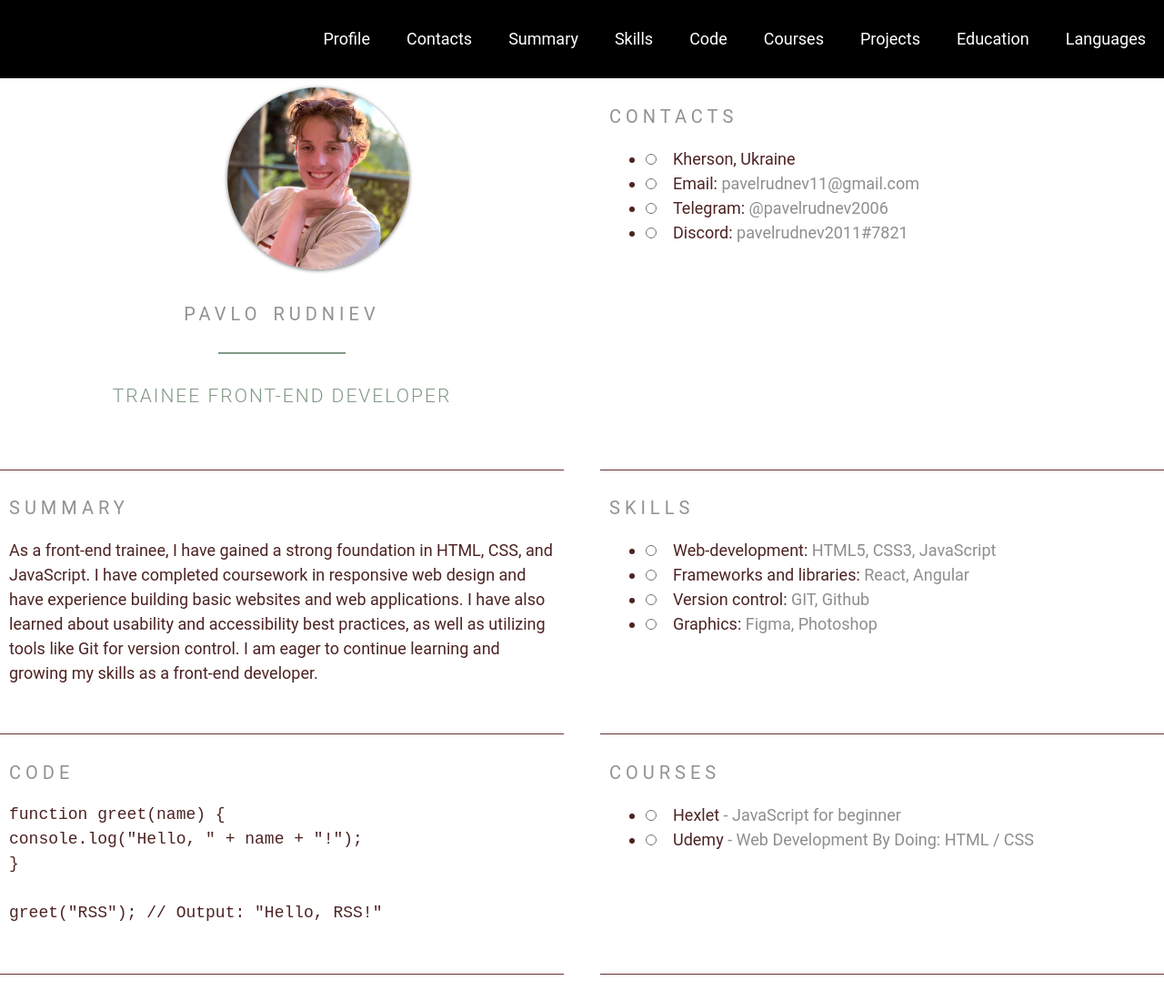
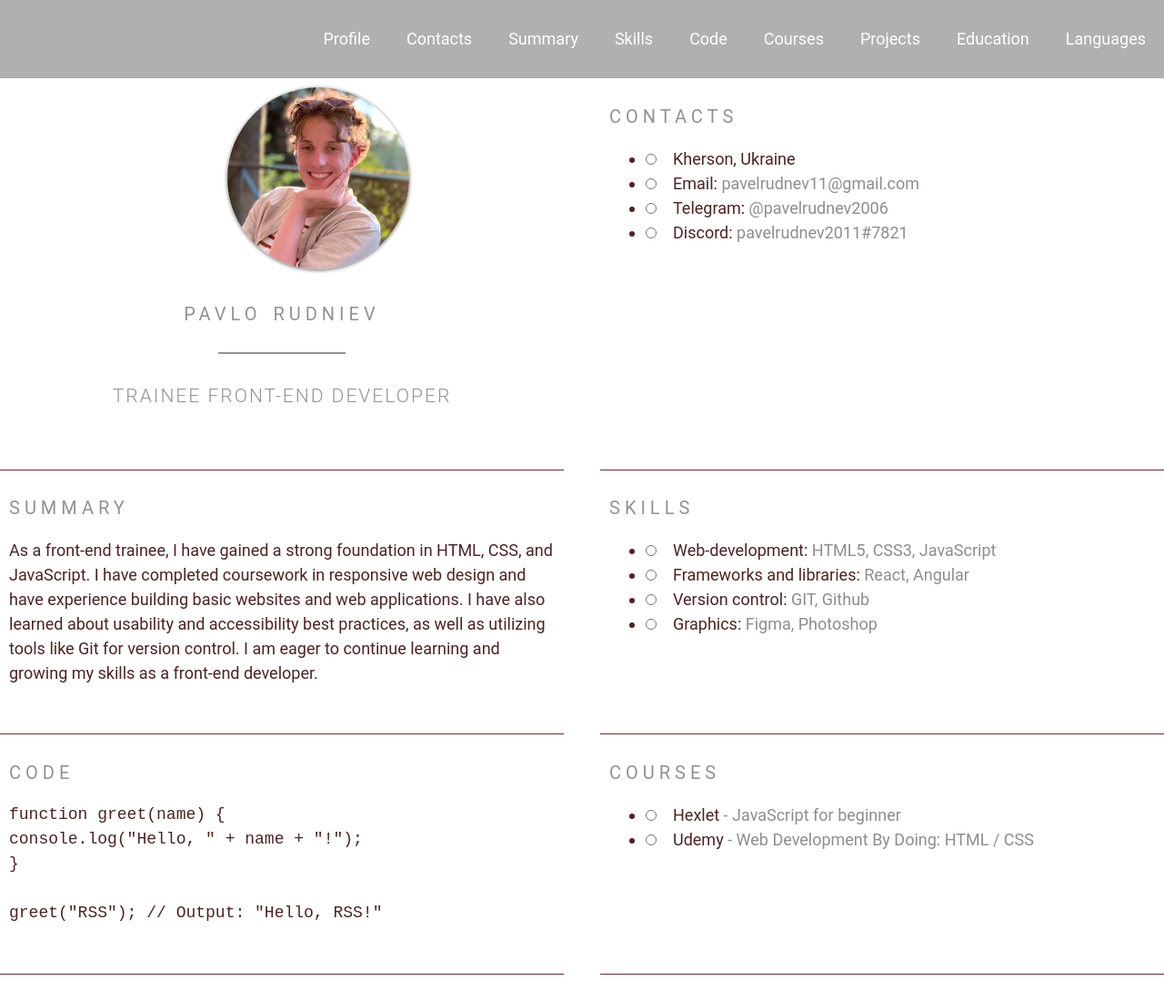
Before and after one commit to pavelrudnev11/rsschool-cv, a plain HTML site: page index.html in a window 1280 px wide. Shown: the top 1100 px of the page at 91% size. Drawn offline with Linux system fonts and the light colour scheme; files whose address does not match are found by name.

Commit message:
feat: changed color

```diff
--- a/style.css
+++ b/style.css
@@ -120,7 +120,7 @@ img {
     margin-left: -70px;
     width: 140px;
     height: 2px;
-    background-color: #829985;
+    background-color: #929292;
 }
 .section-profile-title {
     display: flex;
@@ -141,7 +141,7 @@ h3 {
 }
 .section-subtitle {
     margin-top: 20px;
-    color: #829985;
+    color: #929292;
     line-height: 50px;
     font-weight: 300;
     letter-spacing: 2px;
@@ -175,7 +175,7 @@ a:hover{
     padding: 20px;
 }
 .header{
-    background-color: #000000;
+    background-color: #b1afaf;
  }
  .github {
     color: #fff;
```
